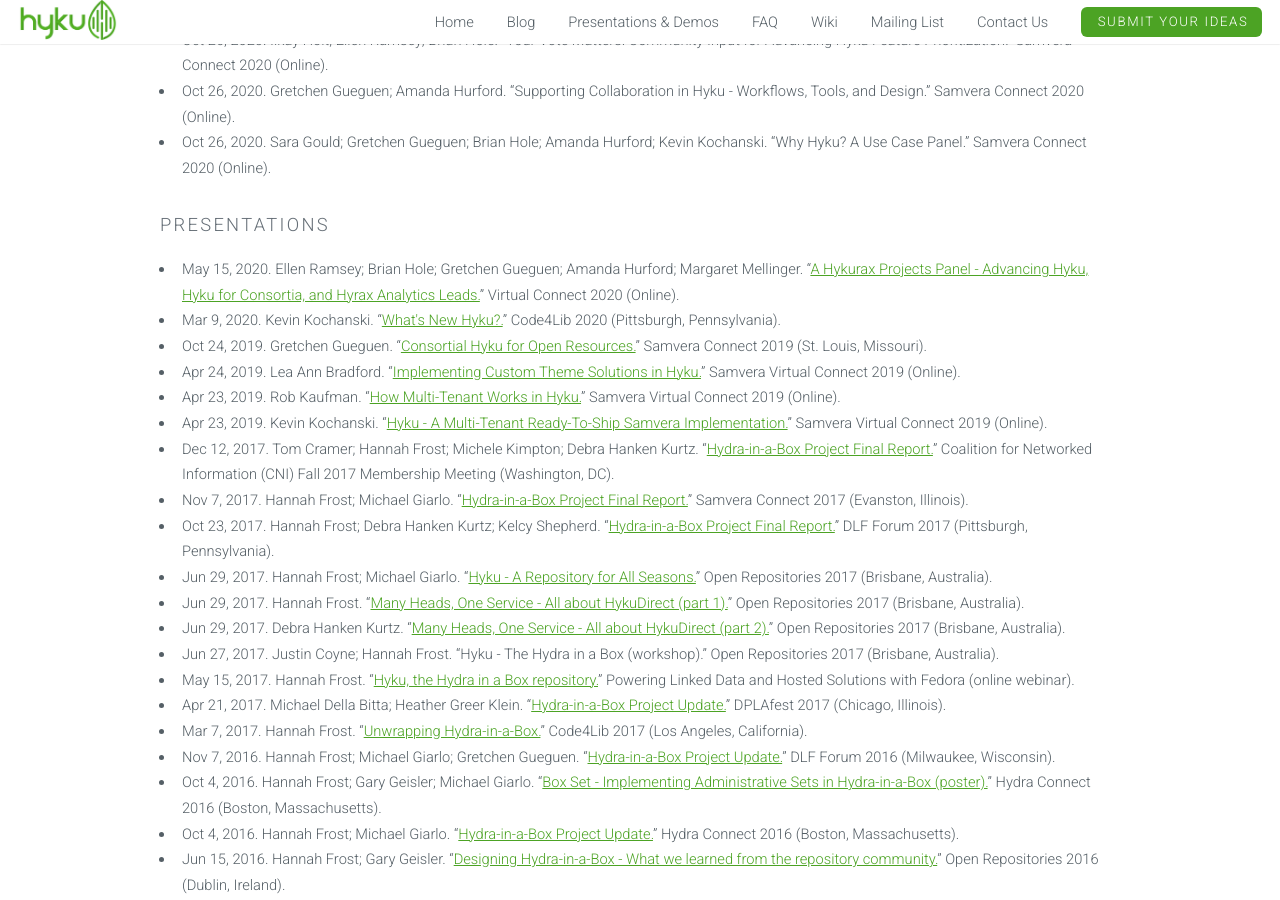
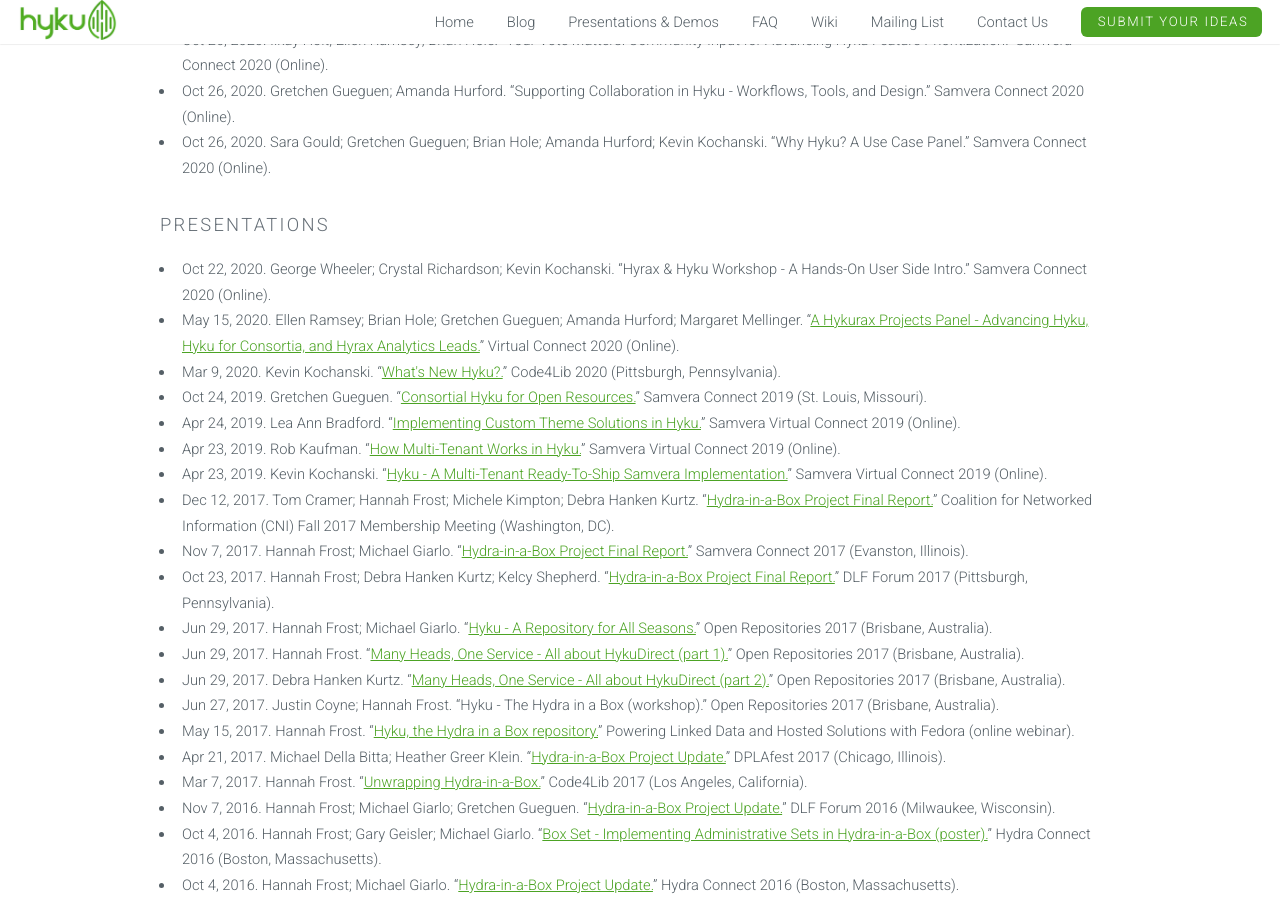
Before and after one commit to samvera-labs/hyku.github.io, a Jekyll site: the page built from presentations.html, in a window 1280 px wide and 900 px high, scrolled down 482 px. Built offline with Jekyll 4.4.1, drawn with Linux system fonts in a browser that asks for light colours; nearby versions of some CDN libraries; library files that are not in the unit come from our copies.

Commit message:
Update previous_presentations.yml

```diff
--- a/_data/previous_presentations.yml
+++ b/_data/previous_presentations.yml
@@ -1,3 +1,12 @@
+- title: Hyrax & Hyku Workshop - A Hands-On User Side Intro
+  presenters:
+    - George Wheeler
+    - Crystal Richardson
+    - Kevin Kochanski
+  event: Samvera Connect 2020
+  location: "Online"
+  date: 2020-10-22
+  url:
 - title: A Hykurax Projects Panel - Advancing Hyku, Hyku for Consortia, and Hyrax Analytics Leads
   presenters:
     - Ellen Ramsey
```
